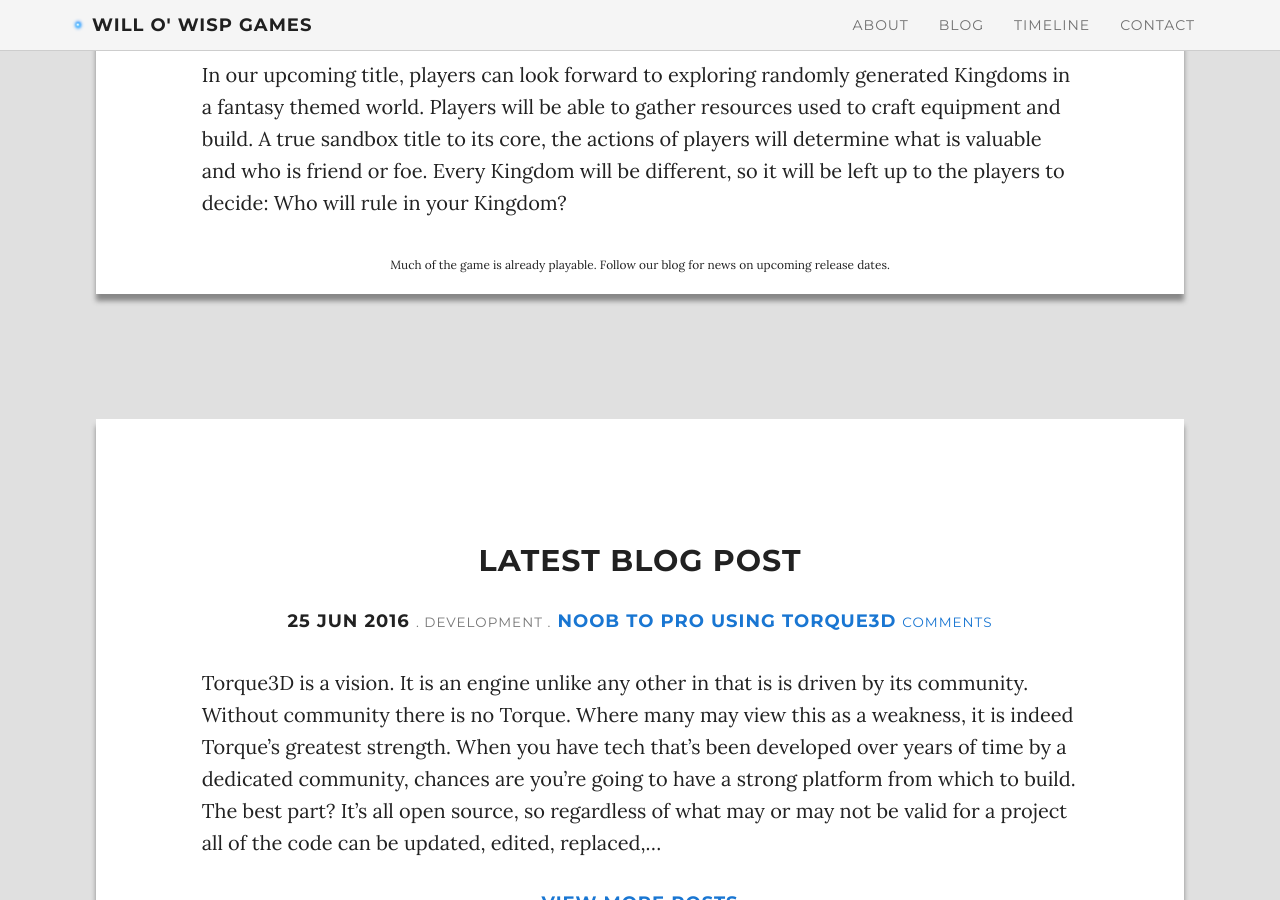
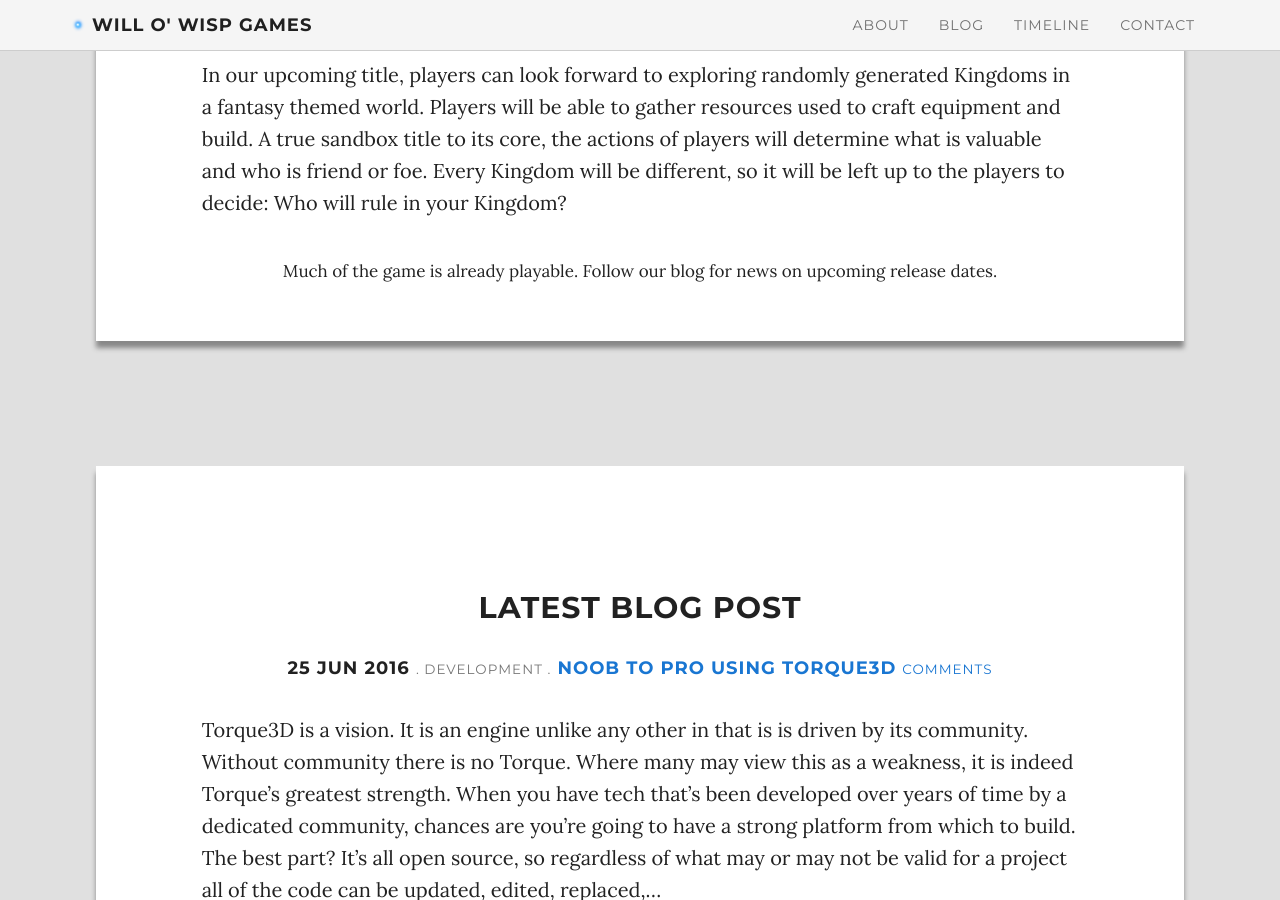
Before and after one commit to WilloWispGames/WilloWispGames.github.io, a Jekyll site: the page built from index.html, in a window 1280 px wide and 900 px high, scrolled down 1322 px. Built offline with Jekyll 4.4.1, drawn with Linux system fonts in a browser that asks for light colours; nearby versions of some CDN libraries; comment, search, counter and statistics services are not loaded.

Commit message:
Update about.html

```diff
--- a/about.html
+++ b/about.html
@@ -8,6 +8,8 @@
 Will o' Wisp Games is an indie development startup currently developing its debut title. We have a passion for creating games that are memorable and engaging, and are always innovating to improve our standards for excellence. At Will o' Wisp Games we've cultivated our vision over decades of gaming. We don't just make games, we play them too!
 
 In our upcoming title, players can look forward to exploring randomly generated Kingdoms in a fantasy themed world. Players will be able to gather resources used to craft equipment and build. A true sandbox title to its core, the actions of players will determine what is valuable and who is friend or foe. Every Kingdom will be different, so it will be left up to the players to decide: Who will rule in your Kingdom?
-<center><small>
+<div class="p2">
+<small>
 Much of the game is already playable. Follow our blog for news on upcoming release dates.
-</small></center>
+</small>
+</div>
```
